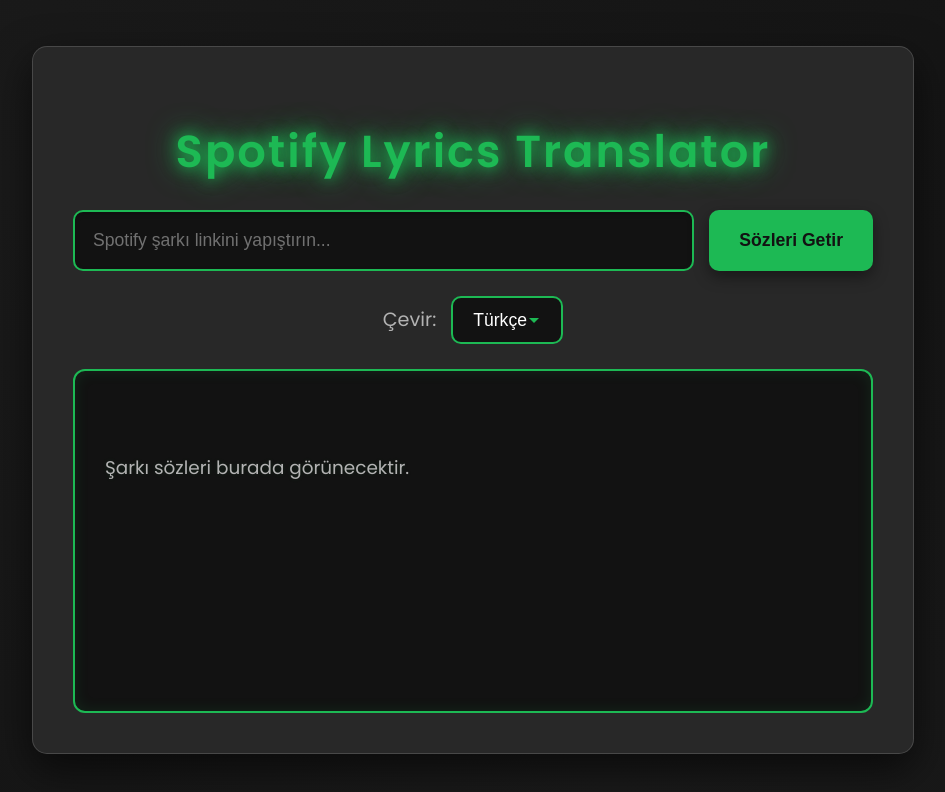
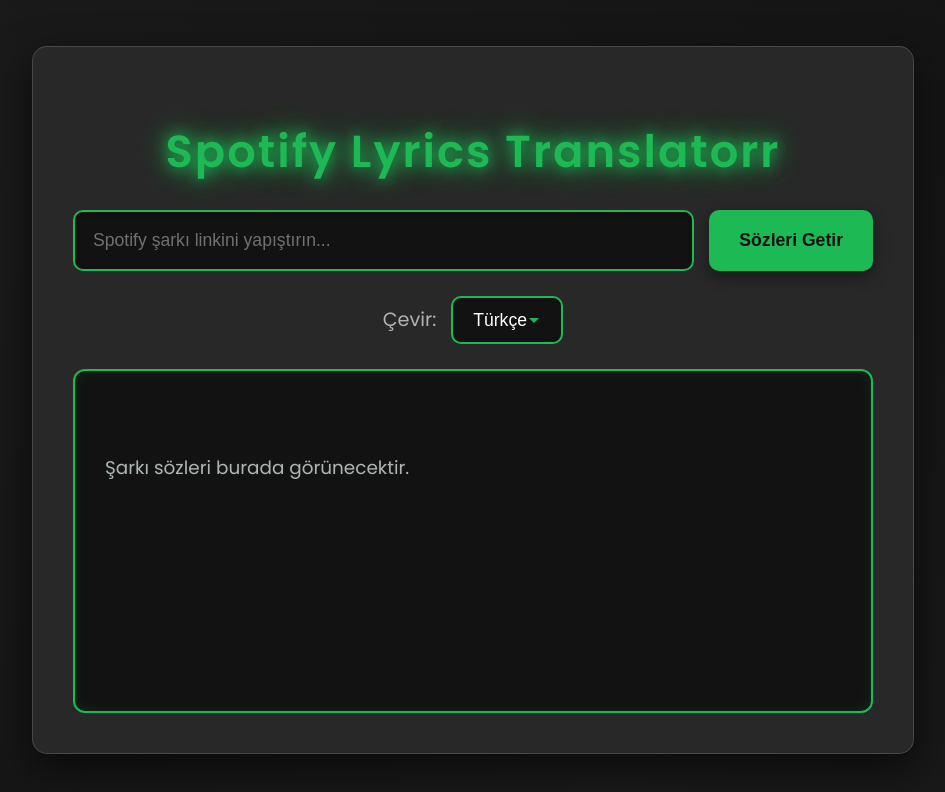
Before and after one commit to kaantoktas/MitLight, a plain HTML site: page index.html in a window 1280 px wide. Shown: the whole page, without its empty margins (167-1112 px from the left). Drawn offline with Linux system fonts and the light colour scheme.

Commit message:
Update index.html

```diff
--- a/index.html
+++ b/index.html
@@ -9,7 +9,7 @@
 </head>
 <body>
     <div class="container">
-        <h1 class="title">Spotify Lyrics Translator</h1>
+        <h1 class="title">Spotify Lyrics Translatorr</h1>
         <div class="input-container">
             <input type="text" id="spotify-link" placeholder="Spotify şarkı linkini yapıştırın...">
             <button id="get-lyrics-btn">Sözleri Getir</button>
```
